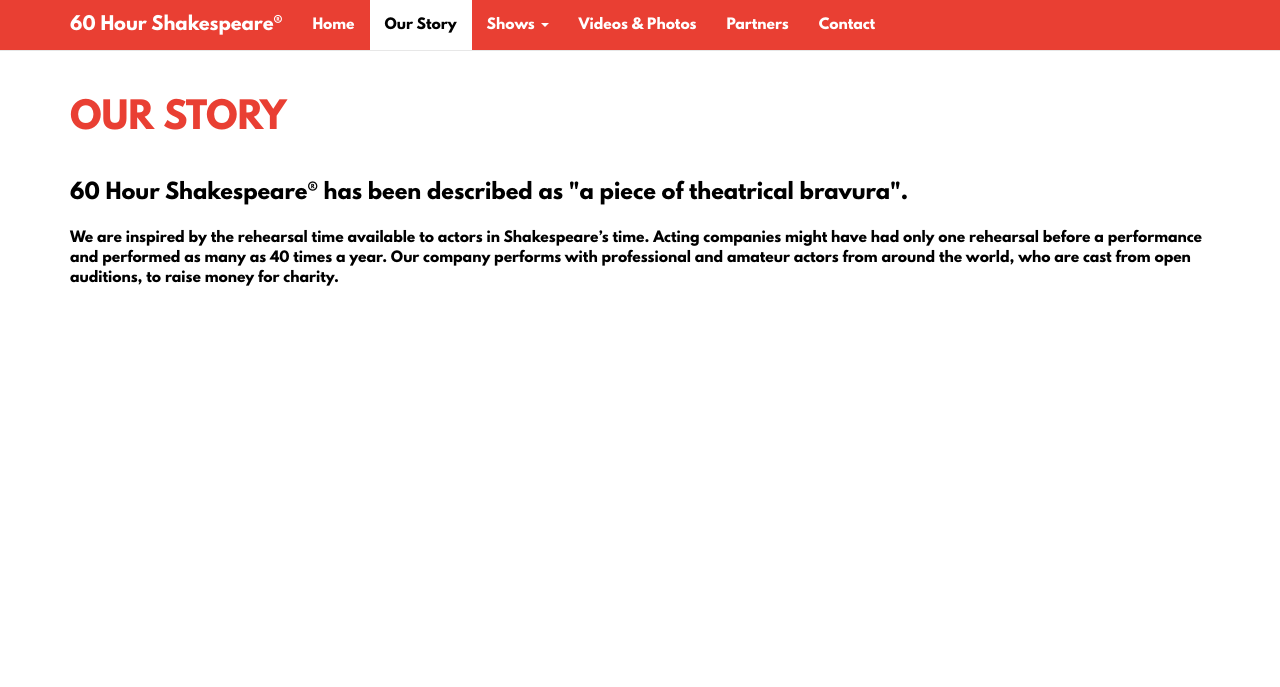
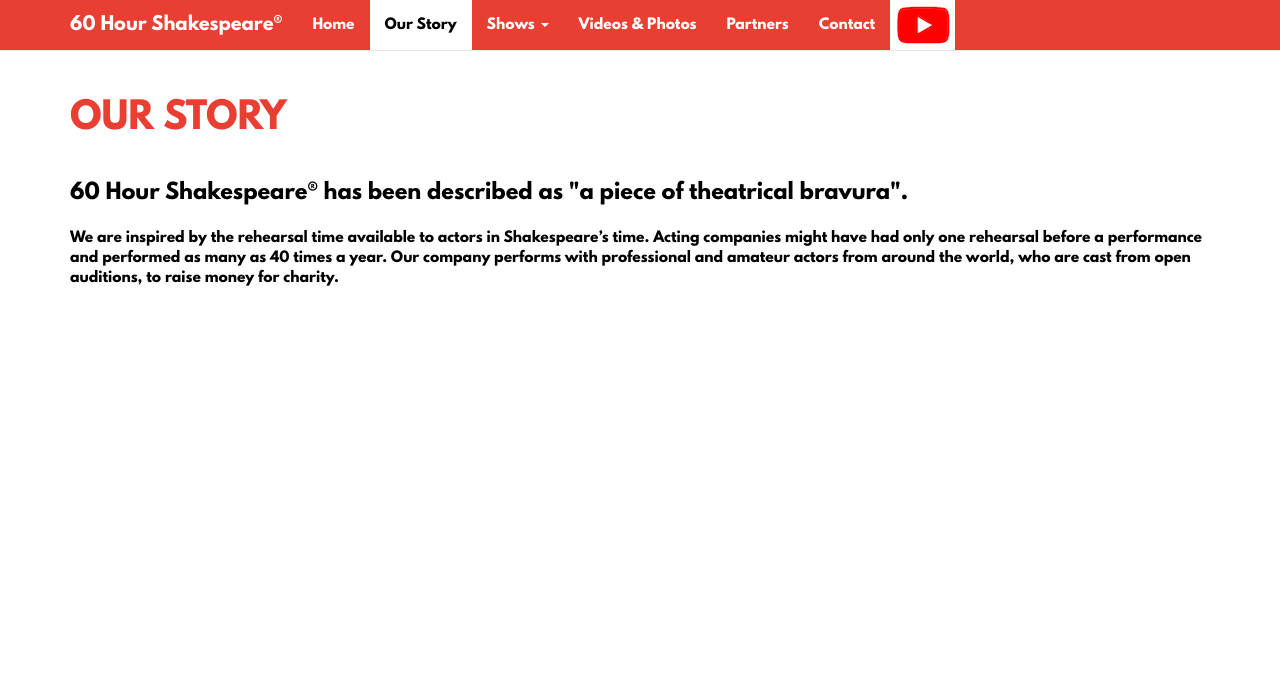
Before and after one commit to shanedonnelly1/60hours, a website: page about.html in a window 1280 px wide. Shown: the top 687 px of the page. Drawn offline with nearby package versions, Linux system fonts and the light colour scheme.

Commit message:
Added the youtube link to the top bar.

```diff
--- a/about.html
+++ b/about.html
@@ -61,6 +61,7 @@
                     <li><a href="photosandvideos.html" title="Photos &amp; Videos">Videos &amp; Photos</a></li>
                     <li><a href="partners.html" title="Partners">Partners</a></li>
                     <li><a href="contact.html" title="Contact">Contact</a></li>
+                    <li><a class="social" href="https://www.youtube.com/channel/UC43EjW6b6KNGAsKSf-sZYUg" target="_blank" title="Our YouTube Channel"><img src="images/youtube.png"></a></li>
                 </ul>
             </div><!--/.nav-collapse -->
         </div>
--- a/styles/60hour.css
+++ b/styles/60hour.css
@@ -88,3 +88,9 @@
 code {
     font-size: 80%;
 }
+
+li a.social {
+    border: 0;
+    margin: 0;
+    padding: 0;
+}
```
Also changed, not shown: biographies.html (+1 -0 lines), contact.html (+1 -0 lines), hamlet.html (+1 -0 lines), index.html (+1 -0 lines), midsummer.html (+1 -0 lines), muchado.html (+1 -0 lines), partners.html (+1 -0 lines), photosandvideos.html (+1 -0 lines), images/60_hour_shakespeare_logo.jpeg (added), images/60_hour_shakespeare_logo2.jpg (added), images/youtube.png (added).
